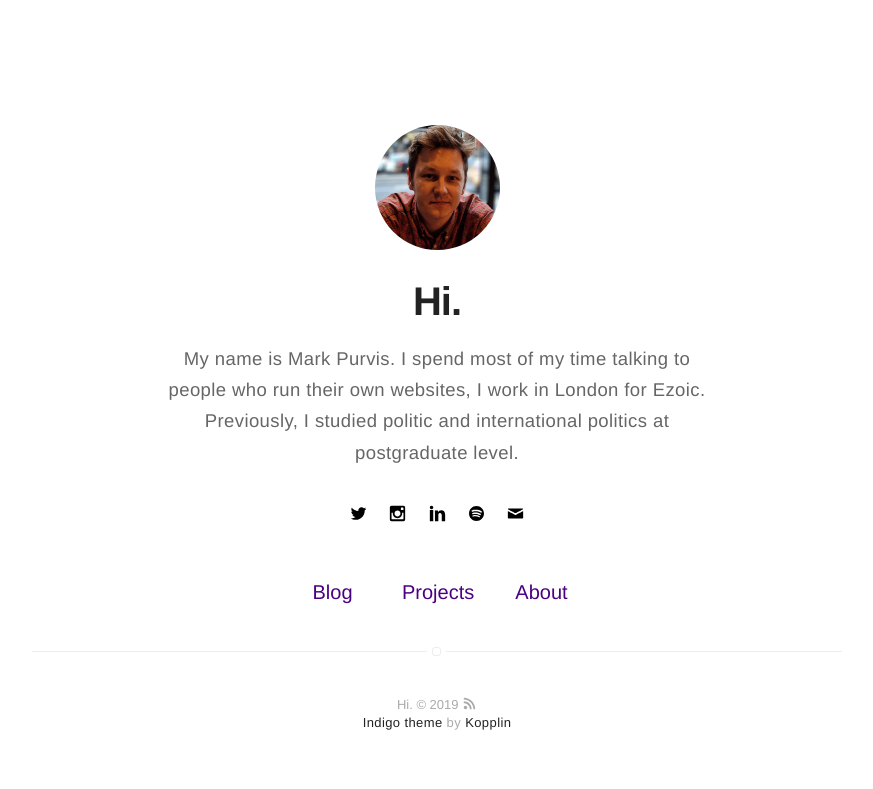
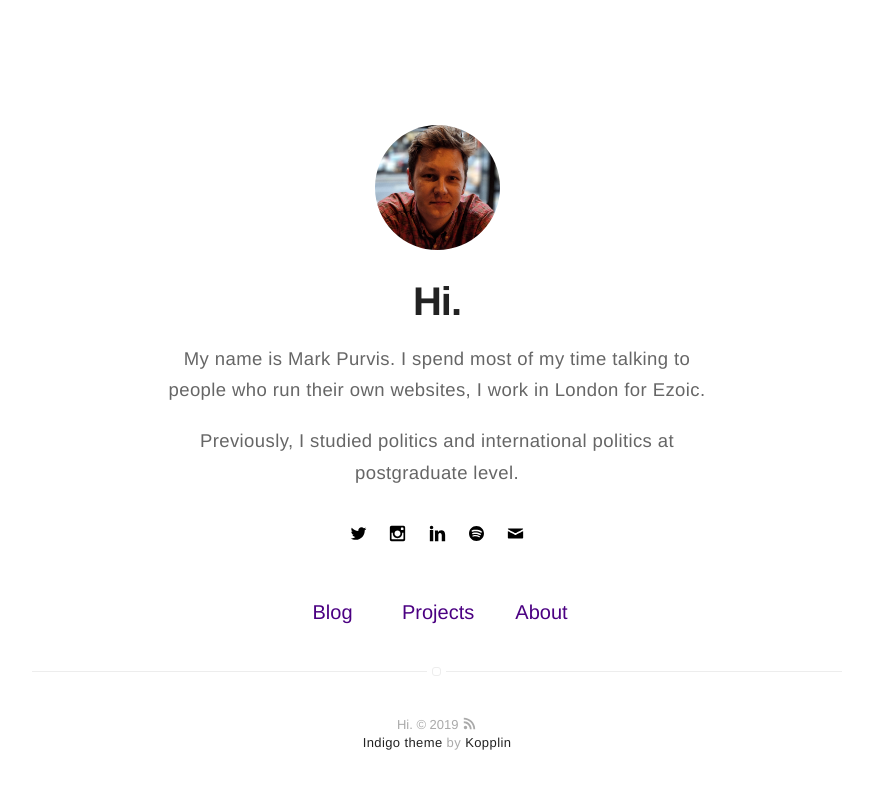
Before and after one commit to markprvs/markprvs.github.io, a Jekyll site: the page built from index.html, in a window 1280 px wide. Shown: the top 789 px of the page, without its empty margins (203-1076 px from the left). Built offline with Jekyll 4.4.1, drawn with Linux system fonts in a browser that asks for light colours.

Commit message:
Update _config.yml

```diff
--- a/_config.yml
+++ b/_config.yml
@@ -1,6 +1,6 @@
 # main text of home
 name: Hi.
-bio: <p><b>My name is Mark Purvis. I spend most of my time talking to people who run their own websites, I work in London for Ezoic. Previously, I studied politic and international politics at postgraduate level.</p>
+bio: <p><b>My name is Mark Purvis. I spend most of my time talking to people who run their own websites, I work in London for Ezoic.</b></p><p> Previously, I studied politics and international politics at postgraduate level.</p>
 
 # twitter summary info
 description: description
```
